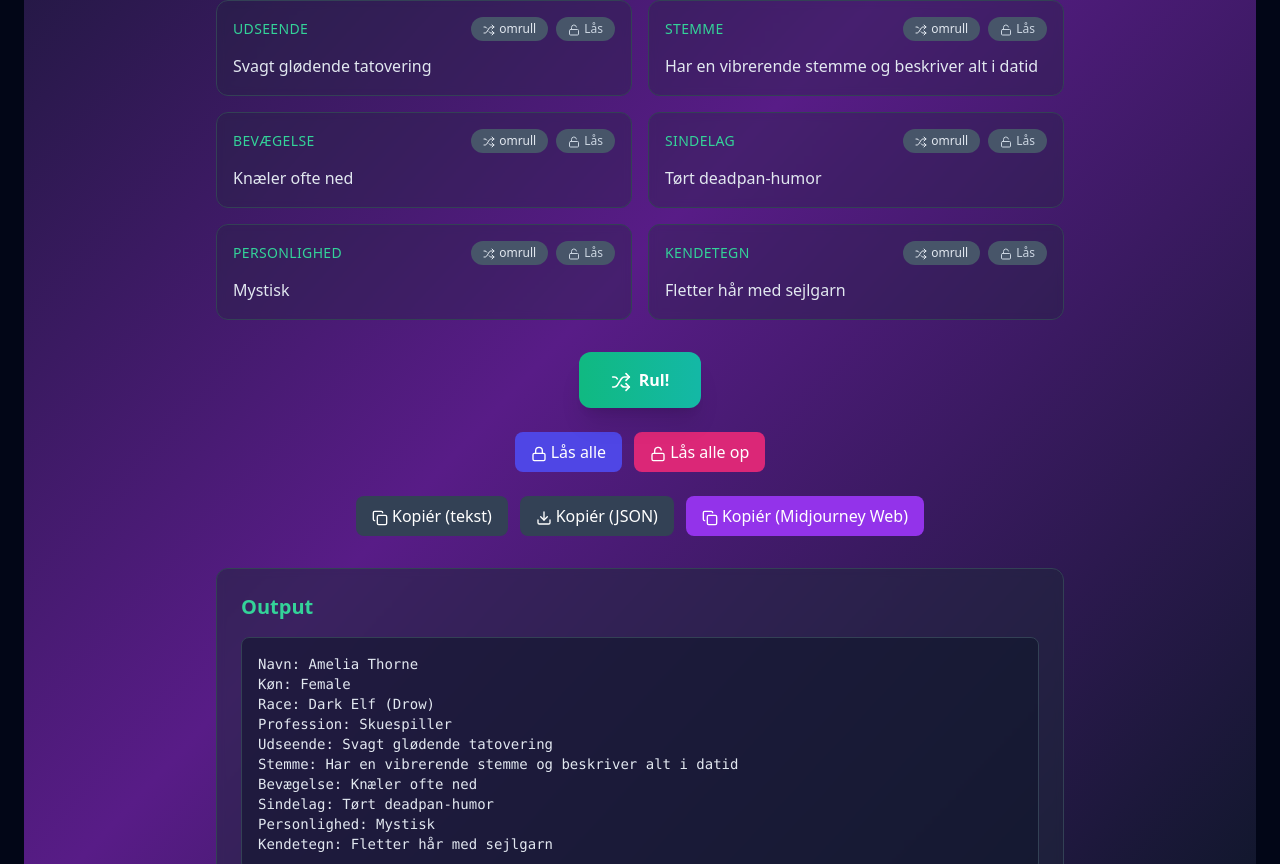
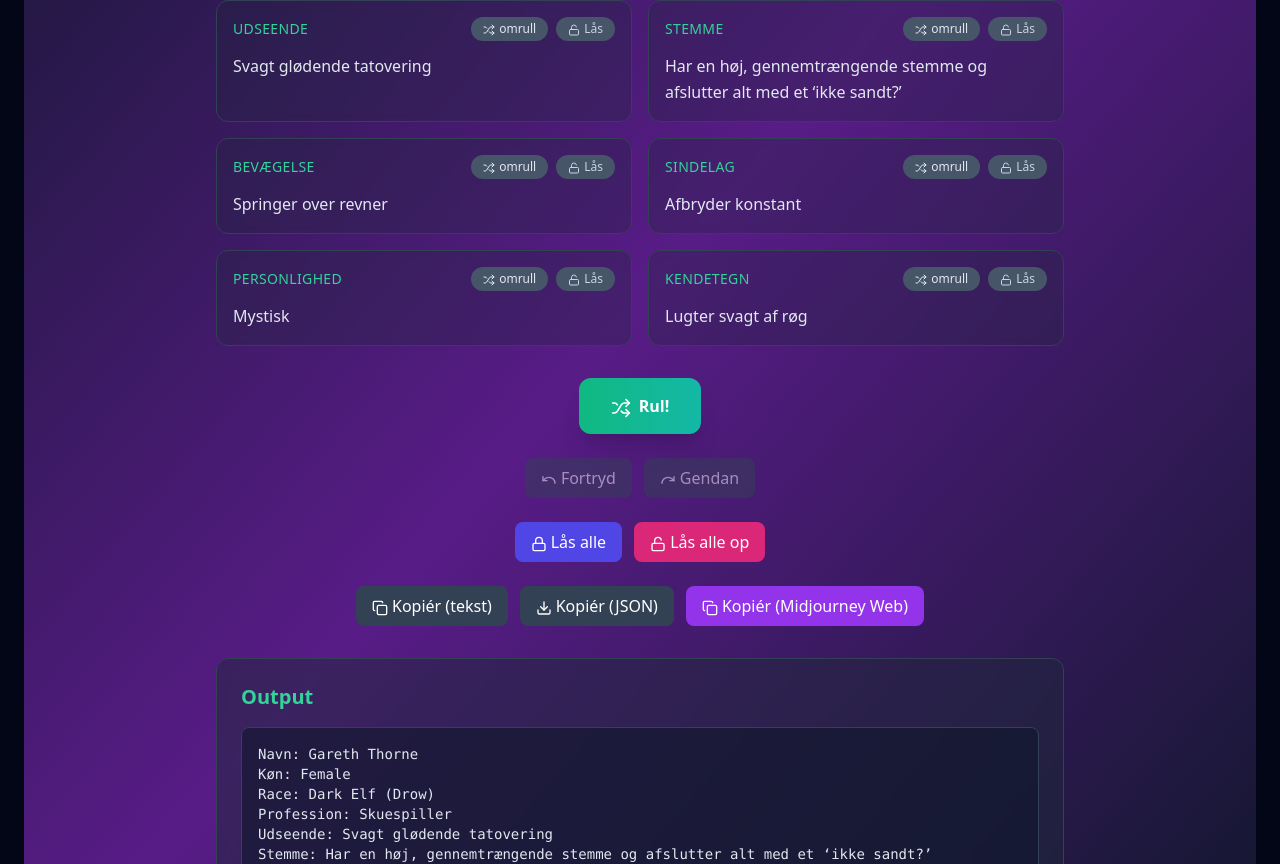
Before and after one commit to Jazzydada/NPC-Generator---by-asaheim.dk, a Next.js app: page / in a window 1280 px wide. Shown: the part 436-1300 px from the top of the page. Built offline with nearby package versions, Linux system fonts and the light colour scheme.

Commit message:
Update DnDNpcGenerator.jsx

```diff
--- a/components/DnDNpcGenerator.jsx
+++ b/components/DnDNpcGenerator.jsx
@@ -1,7 +1,7 @@
 "use client";
 
-import React, { useMemo, useState, useEffect, useRef } from "react";
-import { Globe, Shuffle, Lock, Unlock, Copy, Download } from "lucide-react";
+import React, { useMemo, useState, useEffect, useRef, useCallback } from "react";
+import { Globe, Shuffle, Lock, Unlock, Copy, Download, Undo as UndoIcon, Redo as RedoIcon } from "lucide-react";
 
 /** =========================================================
  *  i18n (EN/DA)
@@ -9,7 +9,7 @@ import { Globe, Shuffle, Lock, Unlock, Copy, Download } from "lucide-react";
 const t = {
   en: {
     appTitle: "RPG NPC Generator",
-    subtitle: "Weighted races • 100 professions • 400 traits • Made by",
+    subtitle: "Weighted races • 100 professions • 700 traits • Made by",
     fields: {
       name: "Name",
       gender: "Gender",
@@ -29,7 +29,7 @@ const t = {
   copyText: "Copy (text)",
   copyJson: "Copy (JSON)",
   copyMJ: "Copy (Midjourney Web)",
-      rollOne: "reroll",       // per-field reroll
+  rollOne: "Reroll" // <- add this
 },
     outputTitle: "Output",
     genderUnrevealed: "Unrevealed",
@@ -37,7 +37,7 @@ const t = {
   },
   da: {
     appTitle: "RPG NPC Generator",
-    subtitle: "Vægtede racer • 100 professioner • 400 karaktertræk • Lavet af",
+    subtitle: "Vægtede racer • 100 professioner • 700 karaktertræk • Lavet af",
     fields: {
       name: "Navn",
       gender: "Køn",
@@ -1273,39 +1273,38 @@ function getTables(lang) {
 function translateVoice(voice, fromPitch, toPitch, fromSpeech, toSpeech) {
   if (!voice) return voice;
 
-  // Split robust: tillad enten " • " eller bare mellemrum som separator
-  // Vi splitter kun i 2 dele: første match = speech, resten = pitch
-  let speechPart = "";
+  // 1) Prøv legacy-delimiter først for bagudkompatibilitet
+  if (voice.includes(" • ")) {
+    const [speechPart, pitchPart] = voice.split(" • ");
+    return [
+      translateValue(speechPart, fromSpeech, toSpeech),
+      translateValue(pitchPart,  fromPitch,  toPitch),
+    ].filter(Boolean).join(" ");
+  }
+
+  // 2) Robust uden delimiter:
+  // Find den længste pitch i fromPitch der matcher som SUFFIX
+  let matchedPitch = "";
+  for (const p of [...fromPitch].sort((a,b) => b.length - a.length)) {
+    if (voice.endsWith(p)) { matchedPitch = p; break; }
+  }
+
+  let speechPart = voice;
   let pitchPart  = "";
-
-  if (voice.includes(" • ")) {
-    [speechPart, pitchPart] = voice.split(" • ");
-  } else {
-    // fallback: split ved første mellemrum, så vi får to felter
-    const idx = voice.indexOf(" ");
-    if (idx === -1) {
-      speechPart = voice.trim();
-      pitchPart  = "";
-    } else {
-      speechPart = voice.slice(0, idx).trim();
-      pitchPart  = voice.slice(idx + 1).trim();
-    }
-  }
-
-  const mapOne = (val, fromArr, toArr) => {
-    const i = fromArr.indexOf(val);
-    if (i !== -1 && i < toArr.length) return toArr[i];
-    if (toArr.includes(val)) return val;
-    return val;
-    };
-
-  const newSpeech = mapOne(speechPart, fromSpeech, toSpeech);
-  const newPitch  = mapOne(pitchPart,  fromPitch,  toPitch);
-
-  // Saml uden separator-tegn
+  if (matchedPitch) {
+    pitchPart  = matchedPitch;
+    speechPart = voice.slice(0, voice.length - matchedPitch.length).trim();
+    // Fjern evt. ekstra mellemrum før pitch
+    if (speechPart.endsWith(",") || speechPart.endsWith(";")) {
+      speechPart = speechPart.slice(0, -1).trim();
+    }
+  }
+
+  const newSpeech = translateValue(speechPart, fromSpeech, toSpeech);
+  const newPitch  = translateValue(pitchPart,  fromPitch,  toPitch);
+
   return [newSpeech, newPitch].filter(Boolean).join(" ");
 }
-
 function translateValue(val, fromArr, toArr) {
   if (!val) return val;
   const i = fromArr.indexOf(val);
@@ -1318,17 +1317,53 @@ function translateValue(val, fromArr, toArr) {
  *  State hooks
  * ======================================================= */
 function useNPC() {
-  const [npc, setNpc] = useState(null);
-
-// Byg voice som: "speech pitch" (uden separator-tegn)
+  const [history, setHistory] = useState([]);
+const [currentIndex, setCurrentIndex] = useState(-1);
+
+useEffect(() => {
+  if (history.length === 0) {
+    const tables = getTables("da");
+    const buildVoiceInit = () => {
+      const s = roll(tables.speech);
+      const p = roll(tables.pitch);
+      return `${s} ${p}`;
+    };
+    const seed = {
+      name:       generateName("Human", "Male"),
+      gender:     weightedGender(),
+      race:       weightedRoll(races, raceWeights),
+      profession: roll(tables.professions),
+      appearance: roll(tables.appearances),
+      voice:      buildVoiceInit(),
+      movement:   roll(tables.movement),
+      demeanor:   roll(tables.demeanor),
+      persona:    roll(tables.persona),
+      trait:      roll(tables.trait),
+    };
+    setHistory([seed]);
+    setCurrentIndex(0);
+  }
+}, [history.length]);
+
+  const npc = history[currentIndex] || null;
+  const canUndo = currentIndex > 0;
+  const canRedo = currentIndex < history.length - 1;
+
+  const push = (next) => {
+    setHistory((h) => {
+      const trimmed = h.slice(0, currentIndex + 1);
+      return [...trimmed, next];
+    });
+    setCurrentIndex((i) => i + 1);
+  };
+
   const buildVoice = (tables) => {
     const s = roll(tables.speech);
     const p = roll(tables.pitch);
     return `${s} ${p}`;
   };
 
-  const rerollAll = (locks, tables) => {
-    setNpc((prev) => {
+  const generateAll = (locks, tables, prev) => {
     const gender = locks?.gender && prev ? prev.gender : weightedGender();
     const race   = locks?.race   && prev ? prev.race   : weightedRoll(races, raceWeights);
     return {
@@ -1337,19 +1372,24 @@ const buildVoice = (tables) => {
       race,
       profession: locks?.profession && prev ? prev.profession : roll(tables.professions),
       appearance: locks?.appearance && prev ? prev.appearance : roll(tables.appearances),
-        voice:      locks?.voice      && prev ? prev.voice      : buildVoice(tables),  // ✅ bruger argumentet
+      voice:      locks?.voice      && prev ? prev.voice      : buildVoice(tables),
       movement:   locks?.movement   && prev ? prev.movement   : roll(tables.movement),
       demeanor:   locks?.demeanor   && prev ? prev.demeanor   : roll(tables.demeanor),
       persona:    locks?.persona    && prev ? prev.persona    : roll(tables.persona),
       trait:      locks?.trait      && prev ? prev.trait      : roll(tables.trait),
     };
-    });
   };
 
+  const rerollAll = (locks, tables) => {
+    const next = generateAll(locks, tables, npc);
+    push(next);
+  };
+
   const rerollField = (fieldKey, locks, tables) => {
-    setNpc(prev => {
-      if (!prev) return prev;
-      if (locks?.[fieldKey]) return prev;
+    const prev = npc;
+    if (!prev) return;
+    if (locks?.[fieldKey]) return;
+
     const next = { ...prev };
     if (fieldKey === "gender") {
       next.gender = weightedGender();
@@ -1360,7 +1400,7 @@ const buildVoice = (tables) => {
     } else if (fieldKey === "name") {
       next.name = generateName(prev.race, prev.gender);
     } else if (fieldKey === "voice") {
-        next.voice = buildVoice(tables); // ✅ ét sted at styre formatet
+      next.voice = buildVoice(tables);
     } else {
       const source = {
         profession: tables.professions,
@@ -1372,11 +1412,27 @@ const buildVoice = (tables) => {
       }[fieldKey];
       if (Array.isArray(source)) next[fieldKey] = roll(source);
     }
-      return next;
+    push(next);
+  };
+
+  const undo = () => { if (canUndo) setCurrentIndex((i) => i - 1); };
+  const redo = () => { if (canRedo) setCurrentIndex((i) => i + 1); };
+
+  const replaceCurrent = useCallback((updater) => {
+  setHistory((h) => {
+    if (h.length === 0 || currentIndex < 0) return h;
+    const curr = h[currentIndex];
+    const next = typeof updater === "function" ? updater(curr) : updater;
+    const copy = h.slice();
+    copy[currentIndex] = next;
+    return copy;
   });
-  };
-
-  return { npc, setNpc, rerollAll, rerollField, buildVoice };
+}, [currentIndex]);
+
+  // Første NPC
+
+
+ return { npc, rerollAll, rerollField, undo, redo, canUndo, canRedo, replaceCurrent };
 }
 
 /** =========================================================
@@ -1392,35 +1448,17 @@ export default function DnDNpcGenerator() {
     persona: false, trait: false,
   });
 
-  const { npc, setNpc, rerollAll, rerollField } = useNPC();
-
-  // Første NPC efter mount
-  useEffect(() => {
-    if (npc) return;
-    const gender = weightedGender();
-    const race = weightedRoll(races, raceWeights);
-    setNpc({
-      gender,
-      race,
-      profession: roll(tables.professions),
-      appearance: roll(tables.appearances),
-    voice: `${roll(tables.speech)} ${roll(tables.pitch)}`,
-      movement: roll(tables.movement),
-      demeanor: roll(tables.demeanor),
-      name: generateName(race, gender),
-      persona: roll(tables.persona),
-      trait:   roll(tables.trait),
-    });
-    // eslint-disable-next-line react-hooks/exhaustive-deps
-  }, [npc]);
-
-  // Sprogskift: oversæt eksisterende felter (respekter locks)
+  const { npc, rerollAll, rerollField, undo, redo, canUndo, canRedo, replaceCurrent } = useNPC();
+
+
+
+
+   // Sprogskift: byg kilde-tabeller fra forrige sprog
 const prevLangRef = useRef(lang);
 useEffect(() => {
   if (!npc) return;
   if (prevLangRef.current === lang) return;
 
-   // Sprogskift: byg kilde-tabeller fra forrige sprog
   const fromTables =
     prevLangRef.current === "da"
       ? {
@@ -1428,8 +1466,8 @@ const fromTables =
           appearances: APPEARANCE_DA,
           movement:    MOVEMENT_DA,
           demeanor:    DEMEANOR_DA,
-        persona:     PERSONA_DA,   // <-- vigtigt
-        trait:       TRAIT_DA,     // <-- vigtigt
+          persona:     PERSONA_DA,
+          trait:       TRAIT_DA,
           speech:      SPEECH_DA,
           pitch:       PITCH_DA,
         }
@@ -1438,25 +1476,26 @@ const fromTables =
           appearances: APPEARANCE_EN,
           movement:    MOVEMENT_EN,
           demeanor:    DEMEANOR_EN,
-        persona:     PERSONA_EN,   // <-- vigtigt
-        trait:       TRAIT_EN,     // <-- vigtigt
+          persona:     PERSONA_EN,
+          trait:       TRAIT_EN,
           speech:      SPEECH_EN,
           pitch:       PITCH_EN,
         };
 
-    setNpc(prev => ({
-      ...prev,
-      profession: locks.profession ? prev.profession : translateValue(prev.profession, fromTables.professions, tables.professions),
-      appearance: locks.appearance ? prev.appearance : translateValue(prev.appearance, fromTables.appearances, tables.appearances),
-      movement:   locks.movement   ? prev.movement   : translateValue(prev.movement,   fromTables.movement,   tables.movement),
-      demeanor:   locks.demeanor   ? prev.demeanor   : translateValue(prev.demeanor,   fromTables.demeanor,   tables.demeanor),
-      persona:    locks.persona    ? prev.persona    : translateValue(prev.persona,    fromTables.persona,    tables.persona),
-      trait:      locks.trait      ? prev.trait      : translateValue(prev.trait,      fromTables.trait,      tables.trait),
-      voice:      locks.voice      ? prev.voice      : translateVoice(prev.voice, fromTables.pitch, tables.pitch, fromTables.speech, tables.speech),
-    }));
-
+  const updated = {
+    ...npc,
+    profession: locks.profession ? npc.profession : translateValue(npc.profession, fromTables.professions, tables.professions),
+    appearance: locks.appearance ? npc.appearance : translateValue(npc.appearance, fromTables.appearances, tables.appearances),
+    movement:   locks.movement   ? npc.movement   : translateValue(npc.movement,   fromTables.movement,   tables.movement),
+    demeanor:   locks.demeanor   ? npc.demeanor   : translateValue(npc.demeanor,   fromTables.demeanor,   tables.demeanor),
+    persona:    locks.persona    ? npc.persona    : translateValue(npc.persona,    fromTables.persona,    tables.persona),
+    trait:      locks.trait      ? npc.trait      : translateValue(npc.trait,      fromTables.trait,      tables.trait),
+    voice:      locks.voice      ? npc.voice      : translateVoice(npc.voice, fromTables.pitch, tables.pitch, fromTables.speech, tables.speech),
+  };
+
+  replaceCurrent(updated);
   prevLangRef.current = lang;
-  }, [lang, tables, locks, npc, setNpc]);
+}, [lang, npc, replaceCurrent]);
 
   const textOut = useMemo(() => {
     if (!npc) return "";
@@ -1572,6 +1611,25 @@ ${tr.fields.trait}: ${npc.trait}`;
             </button>
           </div>
 
+          <div className="mt-3 flex justify-center gap-3">
+  <button
+    className="px-4 py-2 bg-slate-700 hover:bg-slate-600 text-white rounded-lg transition-colors duration-200 disabled:opacity-50"
+    onClick={undo}
+    disabled={!canUndo}
+  >
+    <UndoIcon className="w-4 h-4 inline mr-1" />
+    {lang === "da" ? "Fortryd" : "Undo"}
+  </button>
+  <button
+    className="px-4 py-2 bg-slate-700 hover:bg-slate-600 text-white rounded-lg transition-colors duration-200 disabled:opacity-50"
+    onClick={redo}
+    disabled={!canRedo}
+  >
+    <RedoIcon className="w-4 h-4 inline mr-1" />
+    {lang === "da" ? "Gendan" : "Redo"}
+  </button>
+</div>
+
           <div className="flex flex-wrap justify-center gap-3">
             <button
               className="px-4 py-2 bg-indigo-600 hover:bg-indigo-500 text-white rounded-lg transition-colors duration-200"
@@ -1654,12 +1712,12 @@ function FieldCard({ label, value, locked, onLock, onReroll, tr }) {
             {locked ? (
               <>
                 <Lock className="w-3 h-3 inline mr-1" />
-                {t.en.common.locked && tr.common.locked}
+                {tr.common.locked}
               </>
             ) : (
               <>
                 <Unlock className="w-3 h-3 inline mr-1" />
-                {t.en.common.lock && tr.common.lock}
+                {tr.common.lock}
               </>
             )}
           </button>
```
Lines whose indentation alone changed are shown as unchanged.
